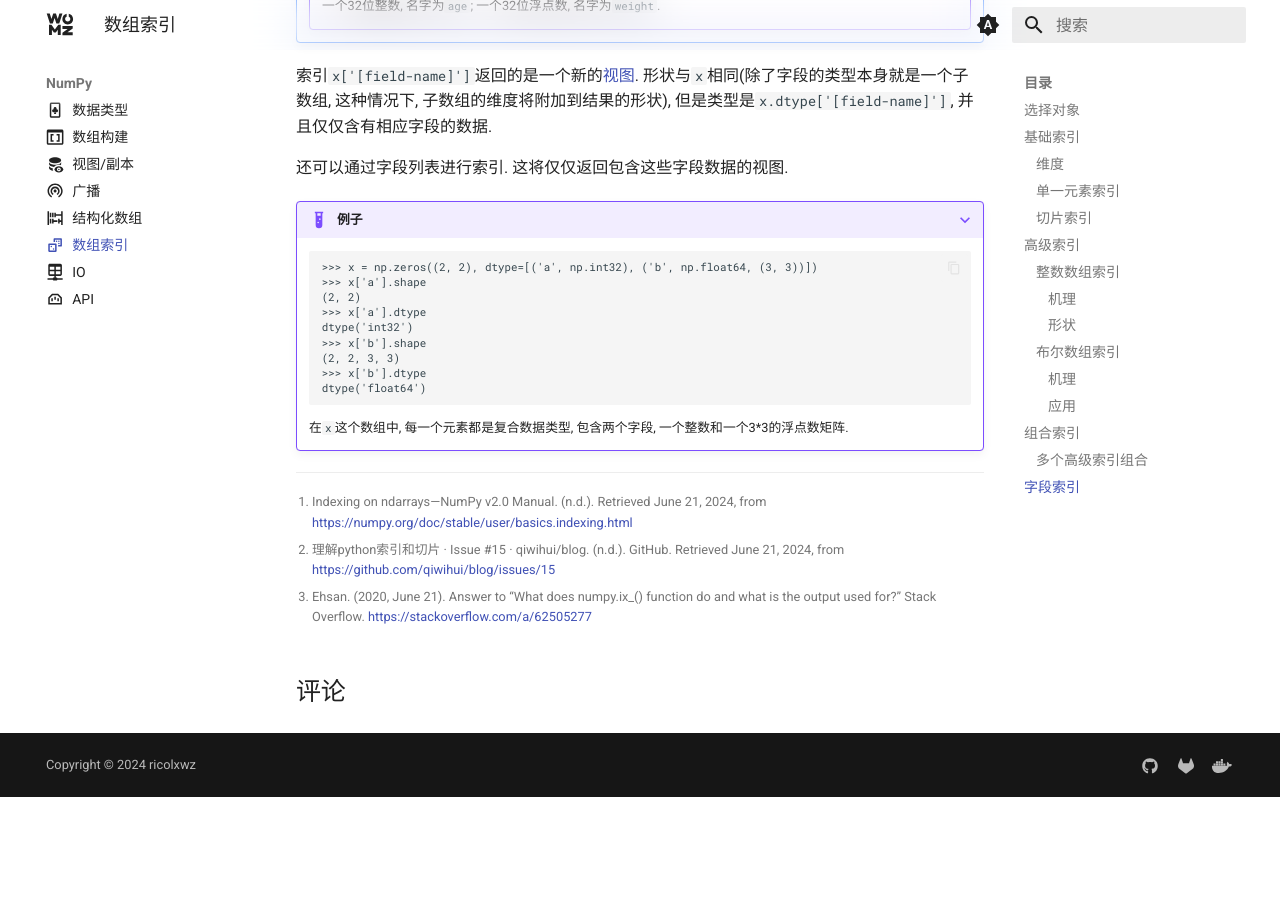
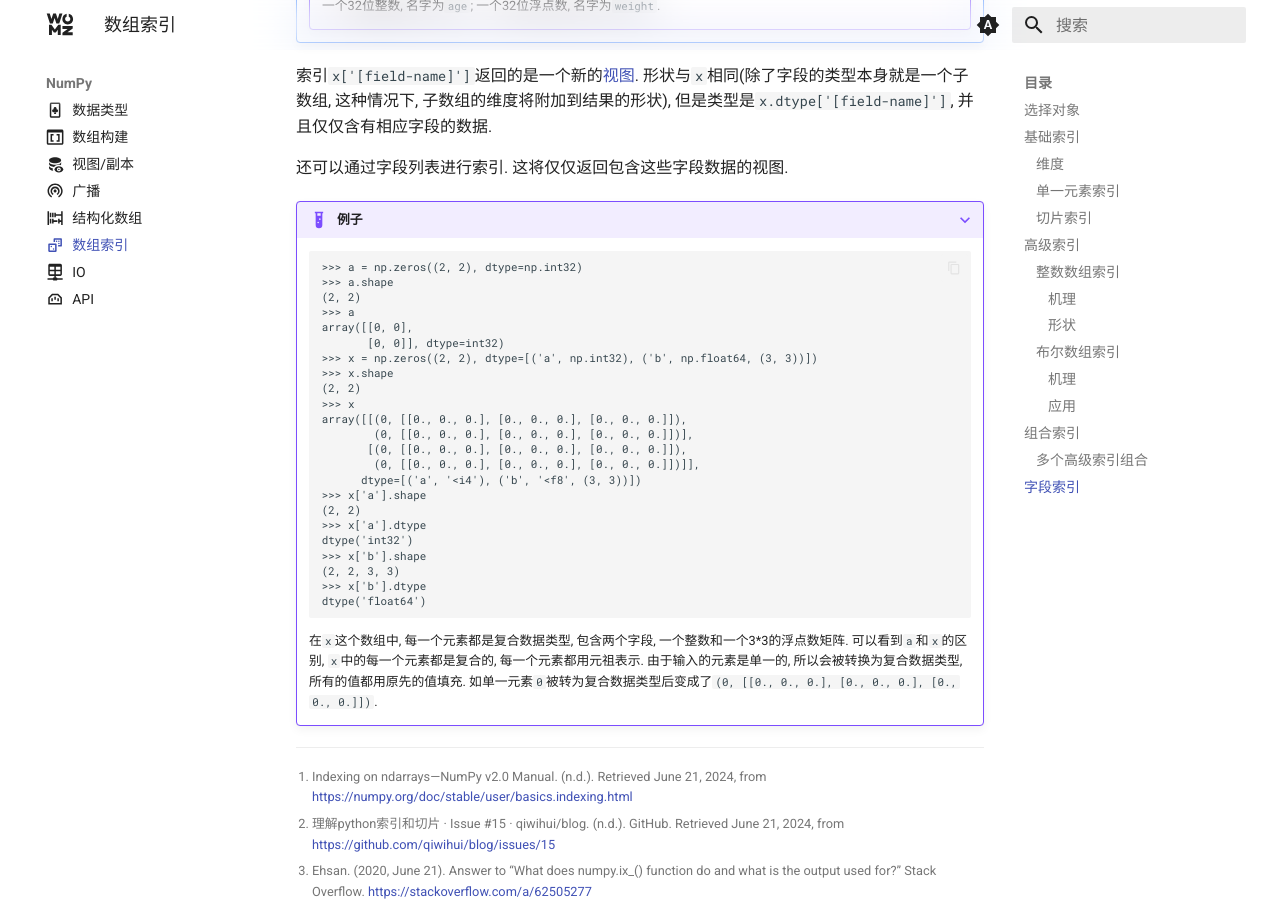
Before and after one commit to sigmax01/py, an MkDocs documentation site: the page built from docs/NumPy/数组索引.md, in a window 1280 px wide and 900 px high, scrolled down 18503 px. Built offline with MkDocs 1.6.1 and Material for MkDocs 9.7.7, drawn with Linux system fonts in a browser that asks for light colours; comment, search, counter and statistics services are not loaded; before the commit the page ends 19300 px from its top, so only the background shows below that.

````diff
--- a/docs/NumPy/数组索引.md
+++ b/docs/NumPy/数组索引.md
@@ -1301,7 +1301,21 @@
 ???+ example "例子"
 
     ```
+    >>> a = np.zeros((2, 2), dtype=np.int32)
+    >>> a.shape
+    (2, 2)
+    >>> a
+    array([[0, 0],
+           [0, 0]], dtype=int32)
     >>> x = np.zeros((2, 2), dtype=[('a', np.int32), ('b', np.float64, (3, 3))])
+    >>> x.shape
+    (2, 2)
+    >>> x
+    array([[(0, [[0., 0., 0.], [0., 0., 0.], [0., 0., 0.]]),
+            (0, [[0., 0., 0.], [0., 0., 0.], [0., 0., 0.]])],
+           [(0, [[0., 0., 0.], [0., 0., 0.], [0., 0., 0.]]),
+            (0, [[0., 0., 0.], [0., 0., 0.], [0., 0., 0.]])]],
+          dtype=[('a', '<i4'), ('b', '<f8', (3, 3))])
     >>> x['a'].shape
     (2, 2)
     >>> x['a'].dtype
@@ -1312,7 +1326,7 @@
     dtype('float64')
     ```
 
-    在`x`这个数组中, 每一个元素都是复合数据类型, 包含两个字段, 一个整数和一个3*3的浮点数矩阵.
+    在`x`这个数组中, 每一个元素都是复合数据类型, 包含两个字段, 一个整数和一个3*3的浮点数矩阵. 可以看到`a`和`x`的区别, `x`中的每一个元素都是复合的, 每一个元素都用元祖表示. 由于输入的元素是单一的, 所以会被转换为复合数据类型, 所有的值都用原先的值填充. 如单一元素`0`被转为复合数据类型后变成了`(0, [[0., 0., 0.], [0., 0., 0.], [0., 0., 0.]])`.
 
 [^1]: Indexing on ndarrays—NumPy v2.0 Manual. (n.d.). Retrieved June 21, 2024, from https://numpy.org/doc/stable/user/basics.indexing.html
 [^2]: 理解python索引和切片 · Issue #15 · qiwihui/blog. (n.d.). GitHub. Retrieved June 21, 2024, from https://github.com/qiwihui/blog/issues/15
````
